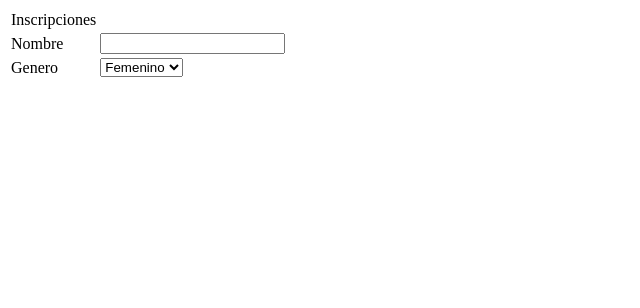
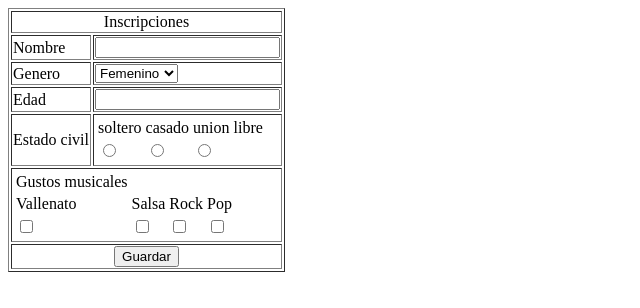
Before and after one commit to JuanJoseGuerrer/Talleres, a plain HTML site: page 31-08-2024/index.html in a window 1280 px wide. Shown: the whole page, without its empty margins (0-640 px from the left). Drawn offline with Linux system fonts and the light colour scheme.

Commit message:
clase 31/08/2024

```diff
--- a/31-08-2024/index.html
+++ b/31-08-2024/index.html
@@ -6,13 +6,13 @@
     <title>Document</title>
 </head>
 <body>
-    <table>
+    <table border="1">
         <tr>
-            <td>
+            <td colspan="2" align="center">
                 Inscripciones
             </td>
             <tr>
-                <td> Nombre</td>
+                <td > Nombre</td>
                 <td>
                     <input type="text" name="nombre">
                 </td>
@@ -28,6 +28,53 @@
                 </td>
             </tr>
         </tr>
+        <tr>
+            <td> Edad </td>
+            <td> <input type="number" name="edad"></td>
+        </tr>
+        <tr>
+            <td> Estado civil</td>
+            <td>
+                <table>
+                    <tr>
+                        <td> soltero</td>
+                        <td>casado </td>
+                        <td>union libre </td>
+                    </tr>
+                    <tr>
+                        <td><input type="radio" name="estado" value="soltero"></td>
+                        <td><input type="radio" name="estado" value="casado"></td>
+                        <td><input type="radio" name="estado" value="union libre"></td>
+                    </tr>
+                </table>
+            </td>
+        </tr>
+
+        <tr>
+            <td colspan="2">
+                <table>
+                    <tr><td>Gustos musicales</td></tr>
+                    <tr>
+                        <td>Vallenato</td>
+                        <td>Salsa</td>
+                        <td>Rock</td>
+                        <td>Pop</td>
+                    </tr>
+                    <tr>
+                        <td> <input type="checkbox" name="Vallenato" value="Vallenato"></td>
+                        <td><input type="checkbox" name="Salsa" value="Salsa"></td>
+                        <td><input type="checkbox" name="Rock" value="Rock"></td>
+                        <td><input type="checkbox" name="Pop" value="Pop"></td>
+
+                    </tr>
+                </table>
+            </td>
+        </tr>
+        <tr>
+            <td align="center" colspan="2">
+            <input type="button" value="Guardar">
+            </td>
+        </tr>
     </table>
 </body>
 </html>
```
